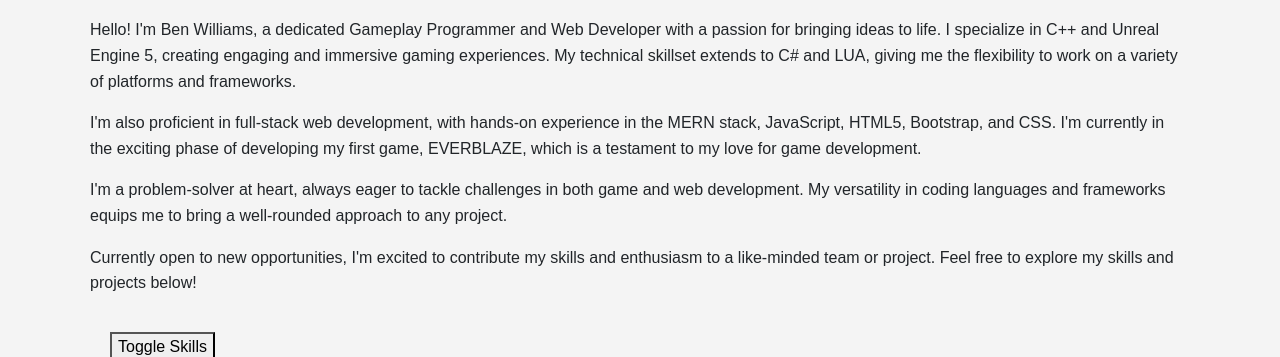
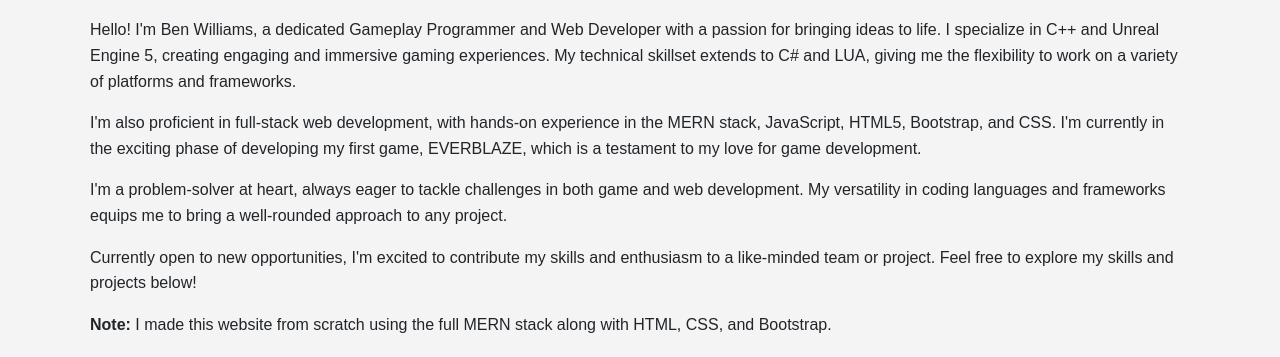
Before and after one commit to bones2421/bones2421.github.io, a plain HTML site: page index.html in a window 1280 px wide. Shown: the part 159-516 px from the top of the page. Drawn offline with nearby package versions, Linux system fonts and the light colour scheme.

Commit message:
Update index.html

```diff
--- a/index.html
+++ b/index.html
@@ -80,6 +80,9 @@
 </p>
 <p>
   Currently open to new opportunities, I'm excited to contribute my skills and enthusiasm to a like-minded team or project. Feel free to explore my skills and projects below!
+</p>
+<p>
+    <strong>Note:</strong> I made this website from scratch using the full MERN stack along with HTML, CSS, and Bootstrap.
 </p>
 </p>
         <div class="container">
```
